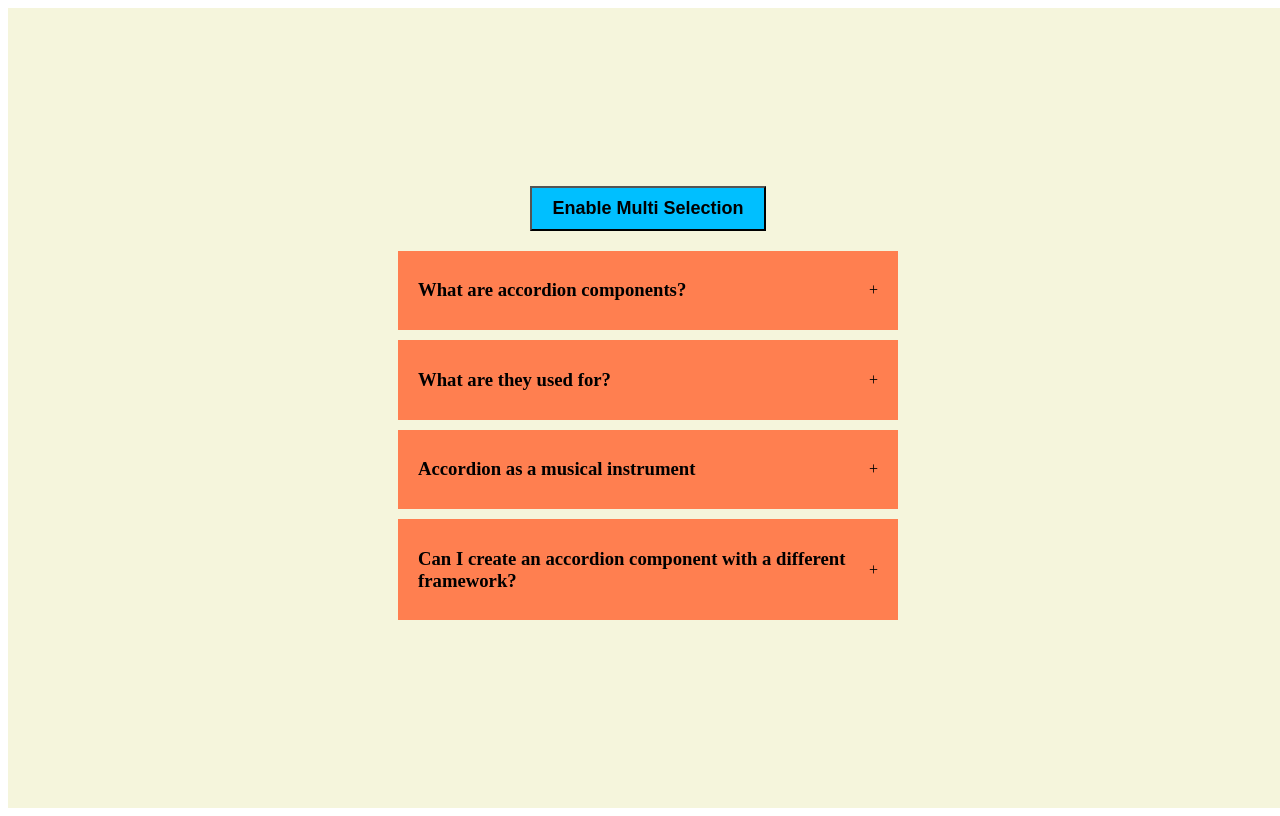
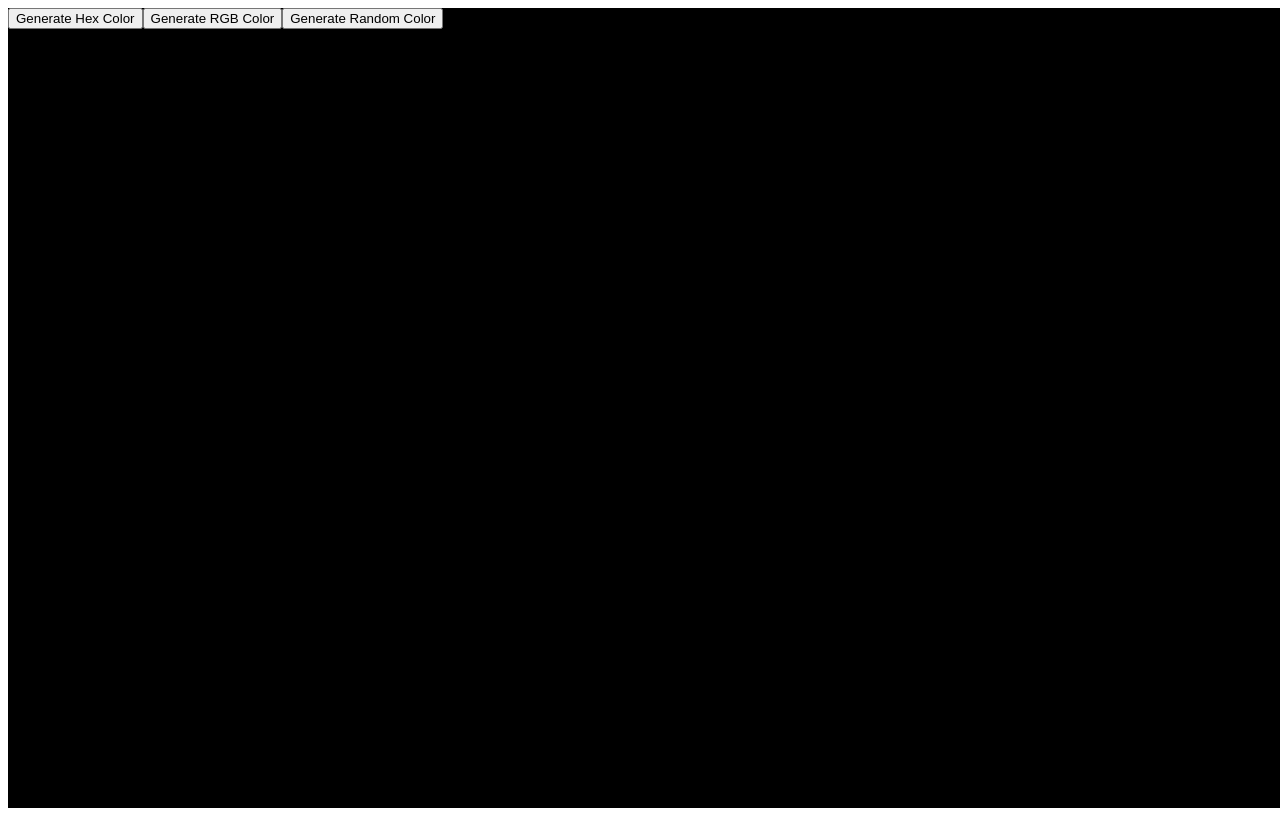
Before and after one commit to miranijay/react-Practice-Projects, a React (Vite) app in the folder practice/: page / in a window 1280 px wide. Built offline with nearby package versions, Linux system fonts and the light colour scheme.

Commit message:
created RandomColor

```diff
--- a/practice/src/App.jsx
+++ b/practice/src/App.jsx
@@ -1,11 +1,17 @@
 import ReactDOM from 'react-dom/client'
 import Accordian  from './components/accordian/index.jsx'
+import Randomcolor from './components/random-color/index.jsx'
 
 export default function App() {
 
     return (
             <div className='App'>
-                <Accordian />
+
+                {/* <Accordian /> */}
+
+                <Randomcolor />
+
+
             </div>
     )
 }
--- /dev/null
+++ b/practice/src/components/random-color/index.jsx
@@ -0,0 +1,28 @@
+import { useState } from "react"
+
+export default function Randomcolor() {
+
+    const [typeColor, settypeColor] = useState("hex")
+    const [color, setcolo] = useState("#000000")
+
+    function handleRandomHexColor () {
+
+    }
+
+    function handleRandomrgbColor () {
+
+    }
+
+
+    return (
+        <div className="container" style={{
+            width:"100vw",
+            height: "100vh",
+            background: color,
+            }}>
+            <button onClick={() => settypeColor('hex')}>Generate Hex Color </button>
+            <button onClick={() => settypeColor('rgb')}>Generate RGB Color</button>
+            <button onClick={typeColor === 'hex' ? handleRandomHexColor : handleRandomrgbColor}>Generate Random Color</button>
+        </div>
+    )
+}
```
